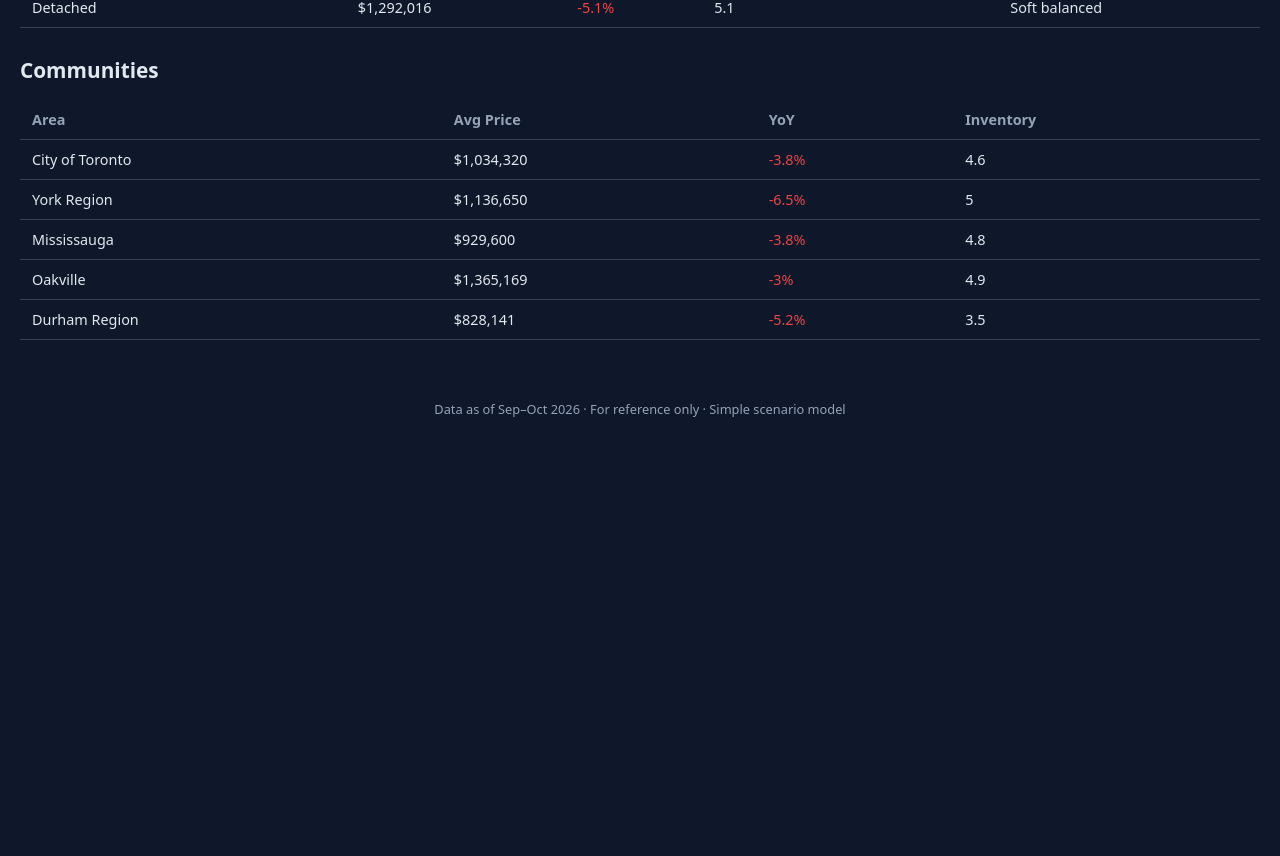
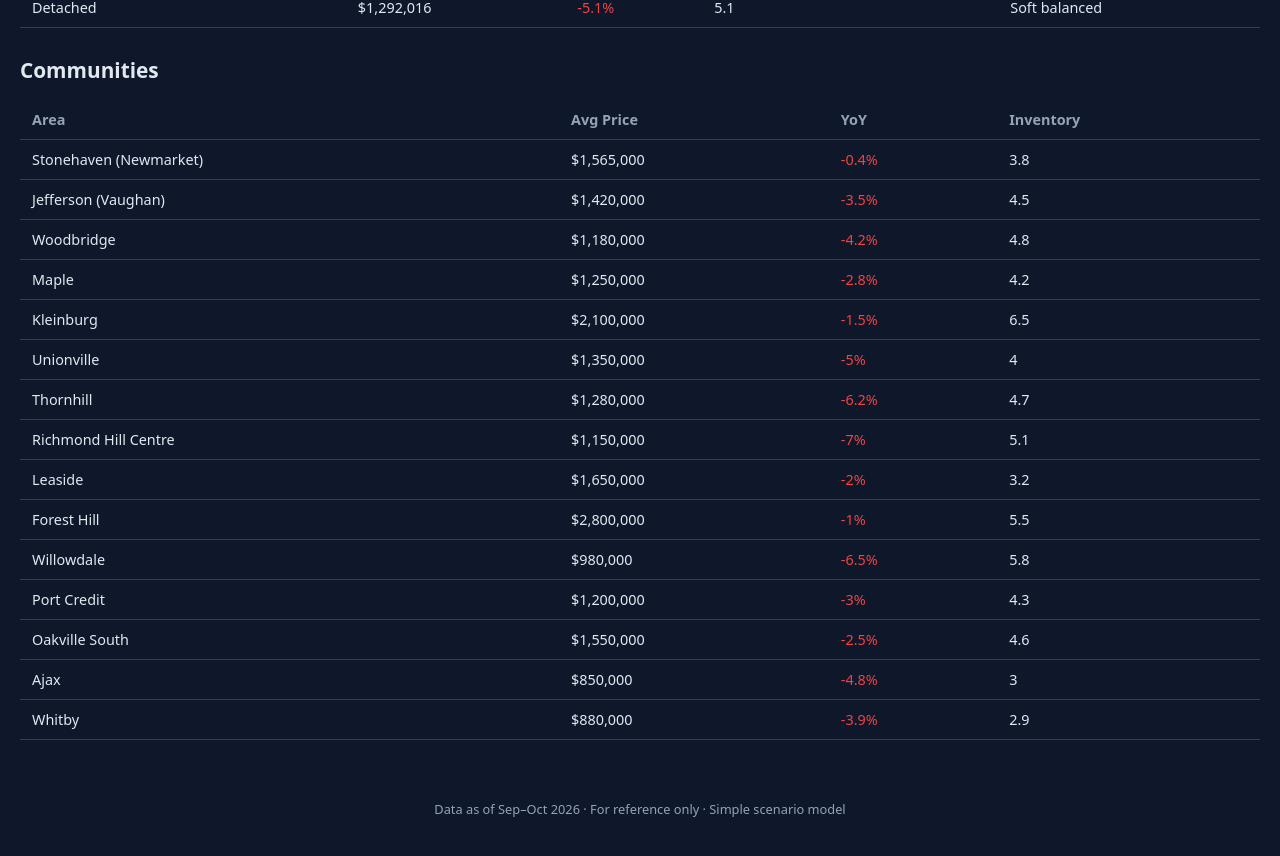
Before and after one commit to jiahualihuanahuan/gta-housing-pulse, a React (Vite) app: page / in a window 1280 px wide. Shown: the part 833-1689 px from the top of the page. Before the commit the page ends 1291 px from the top, so only its background shows below. Built offline with nearby package versions, Linux system fonts and the light colour scheme.

Commit message:
Add neighborhood-level communities (Stonehaven, Jefferson, etc.)

```diff
--- a/src/data.ts
+++ b/src/data.ts
@@ -22,20 +22,39 @@
 ]
 
 export const COMMUNITIES = [
-  { name: 'City of Toronto', price: 1034320, yoy: -3.8, inventory: 4.6 },
-  { name: 'York Region', price: 1136650, yoy: -6.5, inventory: 5.0 },
-  { name: 'Mississauga', price: 929600, yoy: -3.8, inventory: 4.8 },
-  { name: 'Oakville', price: 1365169, yoy: -3.0, inventory: 4.9 },
-  { name: 'Durham Region', price: 828141, yoy: -5.2, inventory: 3.5 },
+  { name: 'Stonehaven (Newmarket)', price: 1565000, yoy: -0.4, inventory: 3.8, city: 'Newmarket' },
+  { name: 'Jefferson (Vaughan)', price: 1420000, yoy: -3.5, inventory: 4.5, city: 'Vaughan' },
+  { name: 'Woodbridge', price: 1180000, yoy: -4.2, inventory: 4.8, city: 'Vaughan' },
+  { name: 'Maple', price: 1250000, yoy: -2.8, inventory: 4.2, city: 'Vaughan' },
+  { name: 'Kleinburg', price: 2100000, yoy: -1.5, inventory: 6.5, city: 'Vaughan' },
+  { name: 'Unionville', price: 1350000, yoy: -5.0, inventory: 4.0, city: 'Markham' },
+  { name: 'Thornhill', price: 1280000, yoy: -6.2, inventory: 4.7, city: 'Markham/Vaughan' },
+  { name: 'Richmond Hill Centre', price: 1150000, yoy: -7.0, inventory: 5.1, city: 'Richmond Hill' },
+  { name: 'Leaside', price: 1650000, yoy: -2.0, inventory: 3.2, city: 'Toronto' },
+  { name: 'Forest Hill', price: 2800000, yoy: -1.0, inventory: 5.5, city: 'Toronto' },
+  { name: 'Willowdale', price: 980000, yoy: -6.5, inventory: 5.8, city: 'North York' },
+  { name: 'Port Credit', price: 1200000, yoy: -3.0, inventory: 4.3, city: 'Mississauga' },
+  { name: 'Oakville South', price: 1550000, yoy: -2.5, inventory: 4.6, city: 'Oakville' },
+  { name: 'Ajax', price: 850000, yoy: -4.8, inventory: 3.0, city: 'Durham' },
+  { name: 'Whitby', price: 880000, yoy: -3.9, inventory: 2.9, city: 'Durham' },
 ]
 
 export const BASE_PRICES: Record<string, Record<string, number>> = {
   gta: { condo: 605257, townhouse: 820637, semi: 1015202, detached: 1292016, goodschool: 1150000 },
-  toronto: { condo: 650000, townhouse: 880000, semi: 1100000, detached: 1400000, goodschool: 1250000 },
-  york: { condo: 580000, townhouse: 850000, semi: 1050000, detached: 1350000, goodschool: 1300000 },
-  peel: { condo: 550000, townhouse: 780000, semi: 950000, detached: 1200000, goodschool: 1050000 },
-  durham: { condo: 480000, townhouse: 700000, semi: 850000, detached: 1000000, goodschool: 920000 },
-  oakville: { condo: 620000, townhouse: 950000, semi: 1200000, detached: 1550000, goodschool: 1450000 },
+  stonehaven: { condo: 720000, townhouse: 1100000, semi: 1300000, detached: 1565000, goodschool: 1650000 },
+  jefferson: { condo: 580000, townhouse: 1050000, semi: 1250000, detached: 1420000, goodschool: 1500000 },
+  woodbridge: { condo: 550000, townhouse: 950000, semi: 1100000, detached: 1250000, goodschool: 1350000 },
+  maple: { condo: 560000, townhouse: 980000, semi: 1150000, detached: 1280000, goodschool: 1380000 },
+  kleinburg: { condo: 700000, townhouse: 1400000, semi: 1600000, detached: 2200000, goodschool: 2400000 },
+  unionville: { condo: 620000, townhouse: 1050000, semi: 1250000, detached: 1400000, goodschool: 1550000 },
+  thornhill: { condo: 600000, townhouse: 1000000, semi: 1200000, detached: 1350000, goodschool: 1480000 },
+  leaside: { condo: 750000, townhouse: 1300000, semi: 1500000, detached: 1750000, goodschool: 1900000 },
+  foresthill: { condo: 900000, townhouse: 1800000, semi: 2200000, detached: 3000000, goodschool: 3200000 },
+  willowdale: { condo: 580000, townhouse: 850000, semi: 1000000, detached: 1200000, goodschool: 1300000 },
+  portcredit: { condo: 650000, townhouse: 1050000, semi: 1200000, detached: 1400000, goodschool: 1500000 },
+  oakvillesouth: { condo: 680000, townhouse: 1200000, semi: 1400000, detached: 1650000, goodschool: 1800000 },
+  ajax: { condo: 450000, townhouse: 700000, semi: 800000, detached: 900000, goodschool: 950000 },
+  whitby: { condo: 460000, townhouse: 720000, semi: 820000, detached: 920000, goodschool: 980000 },
 }
 
 export const DEFAULT_CHANGES: Record<string, { y26: number; y27: number }> = {
```
